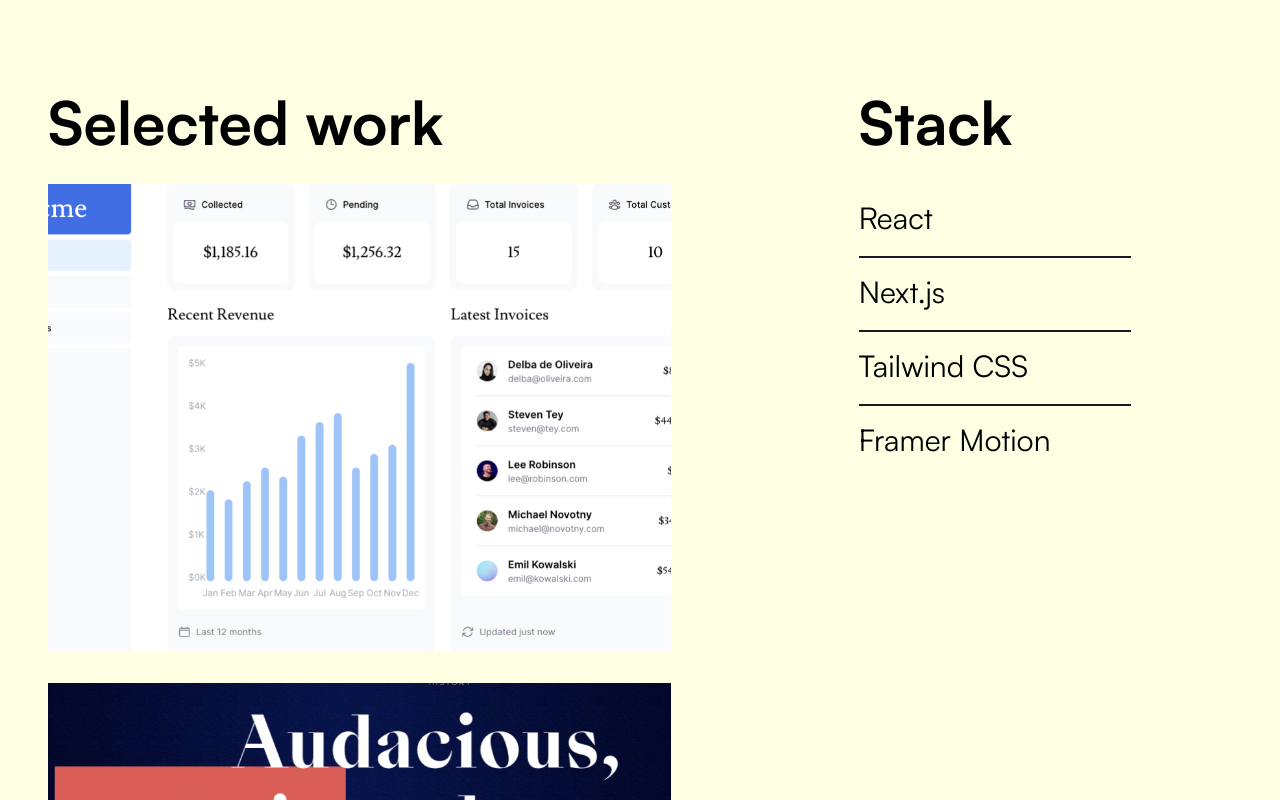
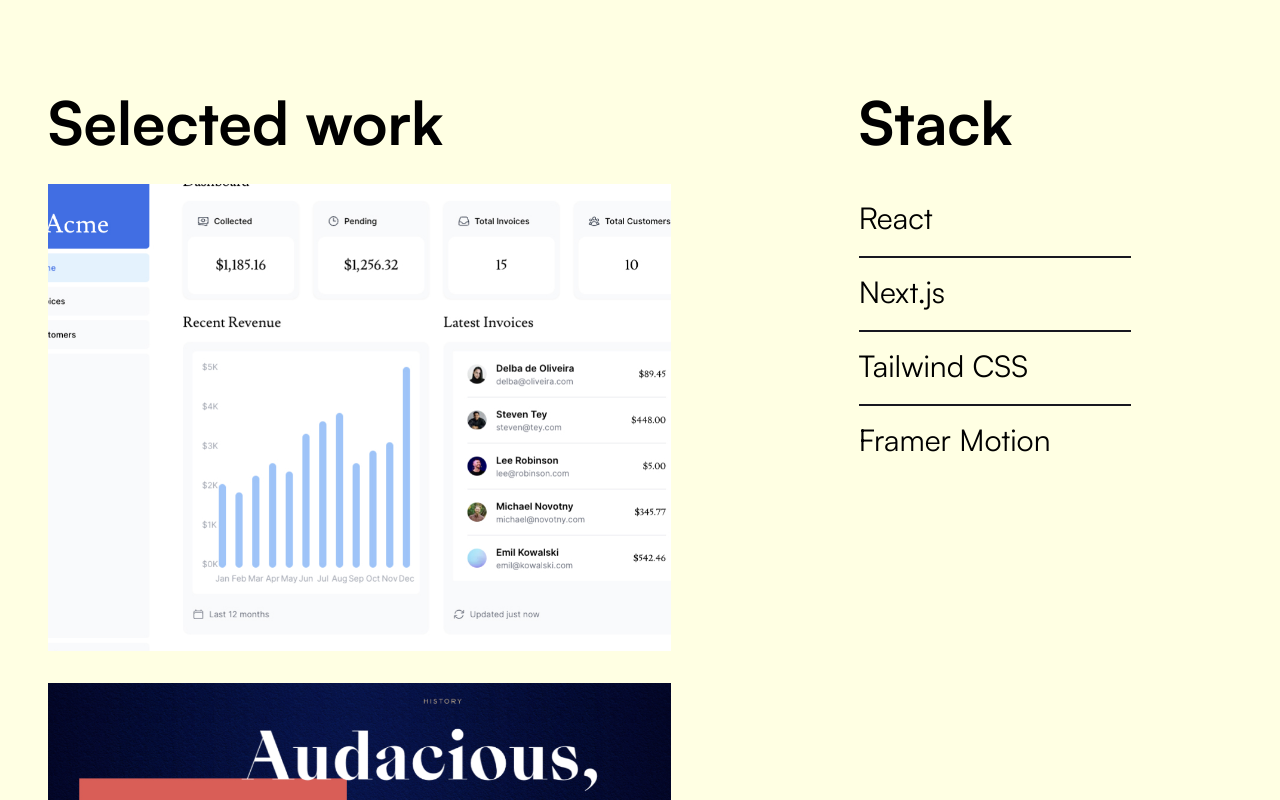
Before and after one commit to adrienglbrt/portfolio-2023, a Next.js app: page / in a window 1280 px wide. Shown: the part 800-1600 px from the top of the page. Built offline with nearby package versions, Linux system fonts and the light colour scheme.

Commit message:
Improve scale values on project push animation

```diff
--- a/src/components/pushProject.js
+++ b/src/components/pushProject.js
@@ -22,7 +22,7 @@ export default function PushProject({ project, format }) {
                         translateY,
                     }}
                 >
-                <Image src={project.img} alt={project.title} width="1200" height="900" className="cover scale-125 origin-center group-hover:scale-110 transition duration-300"/>
+                <Image src={project.img} alt={project.title} width="1200" height="900" className="cover scale-[1.15] origin-center group-hover:scale-110 transition duration-300"/>
                 </motion.div>
                 <div className="hidden md:block absolute top-0 left-0 w-full h-full bg-gradient-to-t from-overlay to-transparent opacity-0 group-hover:opacity-100 transition duration-300">
                     <div className="absolute bottom-0 pl-8 pb-8 flex items-center">
```
